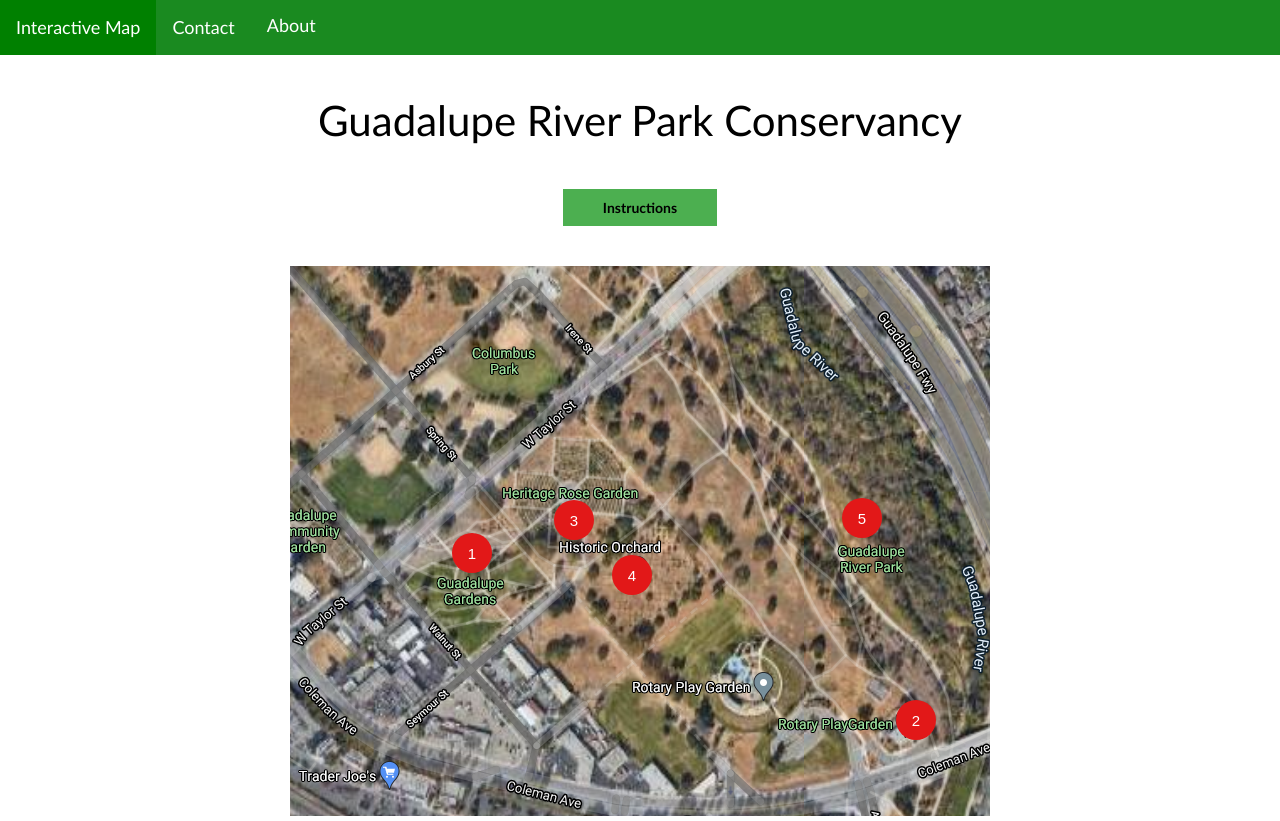
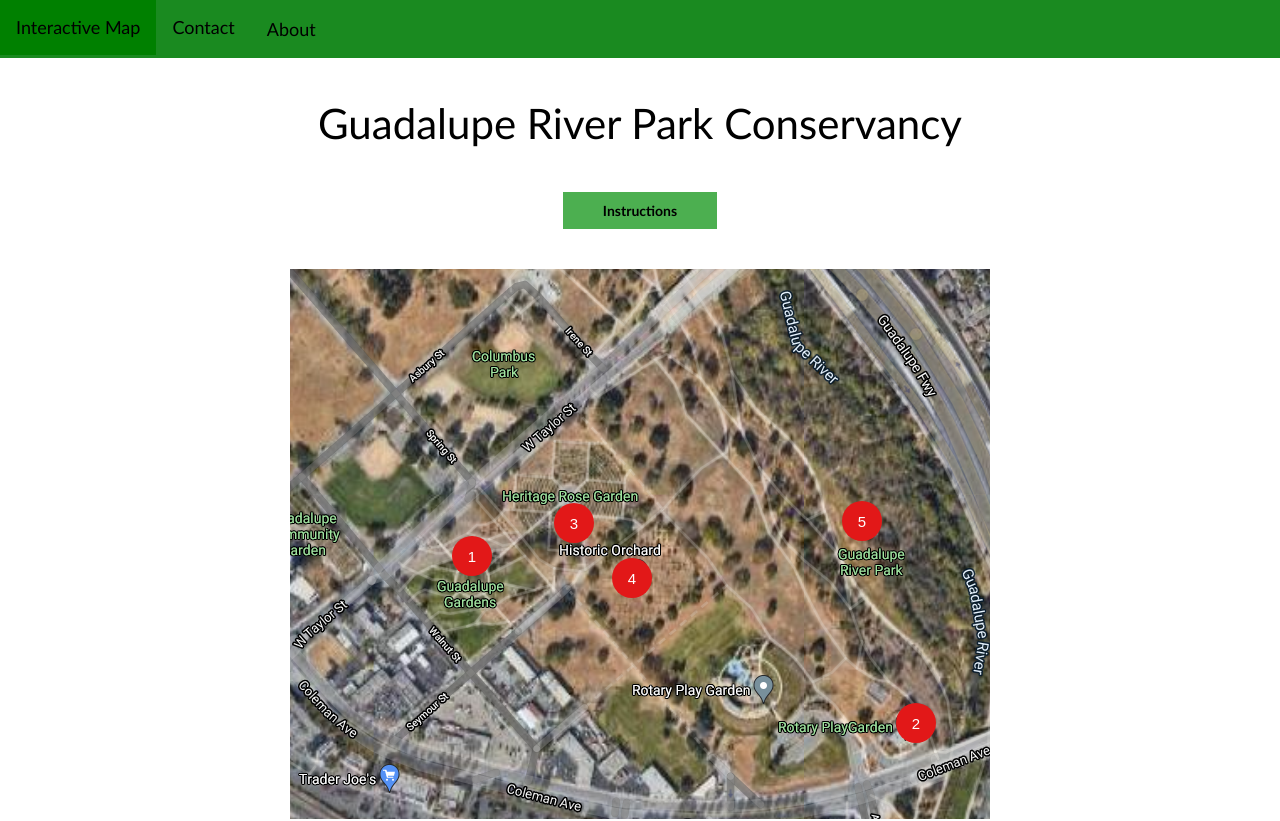
Before and after one commit to mchan78/Girl-Scouts-Project, a plain HTML site: page index.html in a window 1280 px wide. Shown: the top 821 px of the page. Drawn offline with Linux system fonts and the light colour scheme.

Commit message:
Update navbar.css

```diff
--- a/styles/navbar.css
+++ b/styles/navbar.css
@@ -12,7 +12,7 @@
 .navbar a {
     float: left;
     font-size: 18px;
-    color: white;
+    color: black;
     text-align: center;
     padding: 14px 16px;
     text-decoration: none;
@@ -27,11 +27,11 @@
     font-size: 18px;
     border: none;
     outline: none;
-    color: white;
-    padding: 14px 16px;
+    color: black;
+    padding: 18px 16px;
     background-color: inherit;
     font-family: inherit;
-    margin: 0;
+   margin:0;
 }
 
 .navbar a:hover, .dropdown:hover .dropbtn {
@@ -50,7 +50,7 @@
 .dropdown-content a {
     float: none;
     color: black;
-    padding: 12px 16px;
+    padding: 14px 16px;
     text-decoration: none;
     display: block;
     text-align: left;
```
